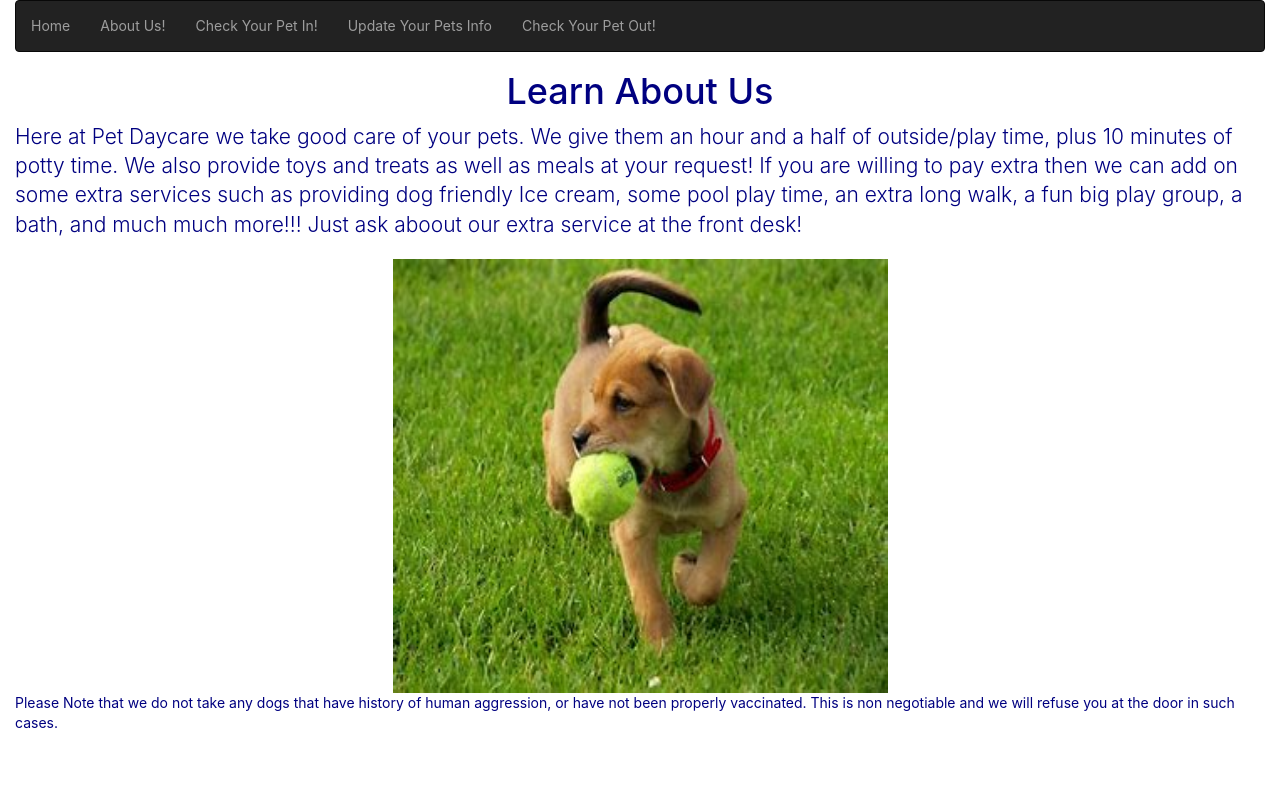
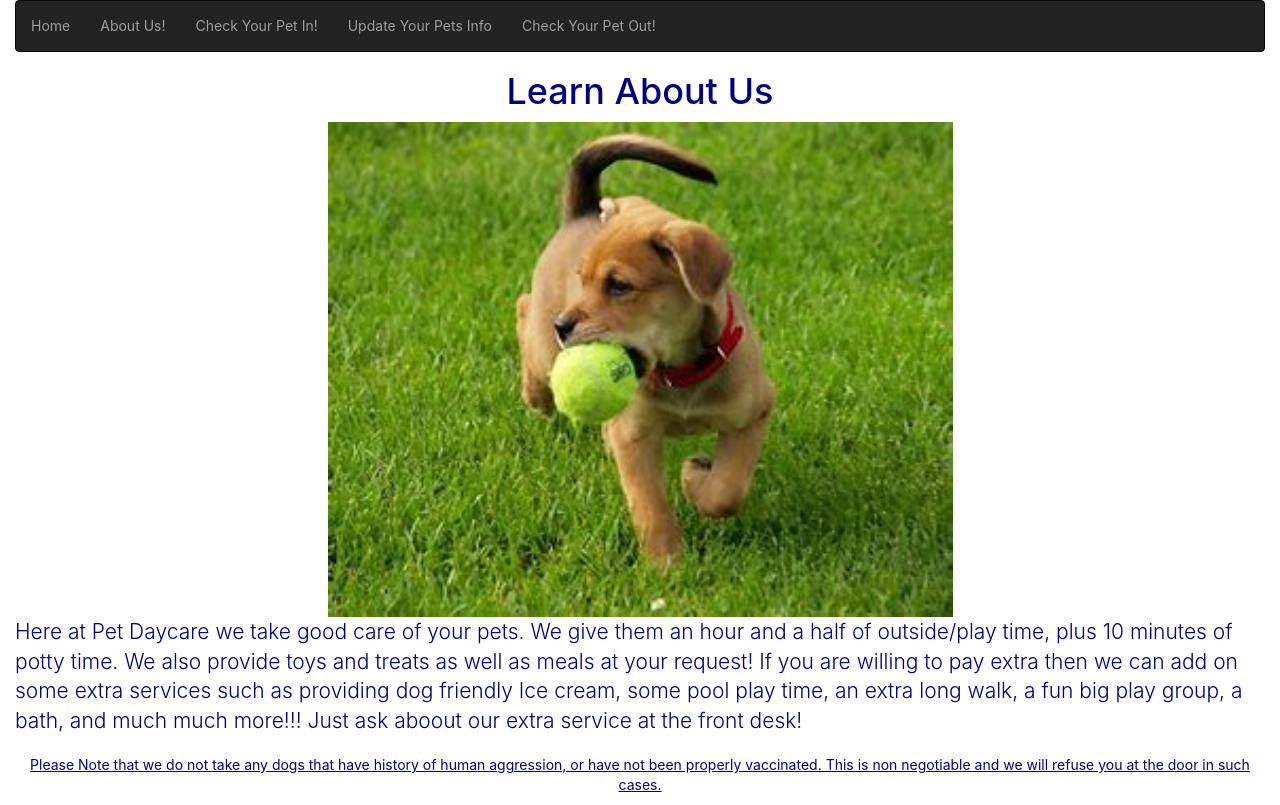
Before and after one commit to Kyle-Oneill20/Final-Project, a React (Create React App) app: page /about in a window 1280 px wide. Built offline with nearby package versions, Linux system fonts and the light colour scheme.

Commit message:
Add files via upload

```diff
--- a/src/Components/About.js
+++ b/src/Components/About.js
@@ -1,15 +1,16 @@
 import React from 'react';
 import './Comp.css'
-import Happy from'./Happy.jpg'
+import Happy from './Happy.jpg'
 export default function About() {
 
-		return <div>
-            <h1 id='about'className="text-uppercase, text-center">Learn About Us</h1>
+      return <div>
+            <h1 id='about' className="text-uppercase, text-center">Learn About Us</h1>
+
+            <div className='dogImage flexbox'>
+                  <img className="dogPic content-center" src={Happy} alt="Happy dogs" />
+            </div>
             <p id='aboutBody' className="text-center, lead "> Here at Pet Daycare we take good care of your pets. We give them an hour and a half of outside/play time, plus 10 minutes of potty time. We also provide toys and treats as well as meals at your request! If you are willing to pay extra then we can add on some extra services such as providing dog friendly Ice cream, some pool play time, an extra long walk, a fun big play group, a bath, and much much more!!! Just ask aboout our extra service at the front desk! </p>
-            <div className='dogImage flexbox'>
-            <img className=" content-center" src={Happy} alt="Happy dogs" height={434} width={495}/>
-           </div>
-            <p>Please Note that we do not take any dogs that have history of human aggression, or have not been properly vaccinated. This is non negotiable and we will refuse you at the door in such cases.</p>
-            </div>
+            <p className= 'text-center warning' >Please Note that we do not take any dogs that have history of human aggression, or have not been properly vaccinated. This is non negotiable and we will refuse you at the door in such cases.</p>
+      </div>
 
-    }
+}
--- a/src/Components/Add.js
+++ b/src/Components/Add.js
@@ -11,7 +11,7 @@ export default function Add() {
     const [newVaccine, setNewVaccine] = useState(Boolean)
     const [newAggression, setNewAggression] = useState(Boolean)
     function postNewPets(e) {
-        e.preventDefault()
+
 
         console.log(newPetsName, newPetsBreed, newPetsAge, newVaccine,newAggression)
 
@@ -56,15 +56,15 @@ export default function Add() {
             <form>
                 <h2 className="lead">
                     <label>Name</label><br></br>
-                    <input className="required" onChange={(e) => setNewPetsName(e.target.value)} required></input><br></br>
+                    <input className="required" onChange={(e) => setNewPetsName(e.target.value)} required={true}/><br></br>
                     <label>Breed</label><br></br>
-                    <input className="required" onChange={(e) => setNewPetsBreed(e.target.value)} required></input><br></br>
+                    <input className="required" onChange={(e) => setNewPetsBreed(e.target.value)} required={true}/><br></br>
                     <label>Age</label><br></br>
-                    <input className="required" onChange={(e) => setNewPetsAge(e.target.value)} required></input><br></br>
+                    <input className="required" onChange={(e) => setNewPetsAge(e.target.value)} required={true}/><br></br>
 
                     <div className=" custom-select buttongroup">
                         <br></br><label> Is your pet Vaccinated?</label><br></br>
-                        <br></br><select onChange={(e) => setNewVaccine(e.target.value)}>
+                        <br></br><select onChange={(e) => setNewVaccine(e.target.value)} required={true}>
                             <option> Please select an option to move on</option>
                             <option value="true" >Yes</option>
                             <option value="false" >No</option>
@@ -73,7 +73,7 @@ export default function Add() {
 
                     <div className=" custom-select buttongroup">
                         <br></br><label>Has your pet had a history of aggression towards humans, or ever bitten anyone?</label><br></br>
-                        <br></br><select onChange={(e) => setNewAggression(e.target.value)}>
+                        <br></br><select onChange={(e) => setNewAggression(e.target.value)} required={true}>
                             <option>  Please select option to move on</option>
                             <option value= "true" > Yes </option>
                             <option value= "false" > No</option>
--- a/src/Components/Comp.css
+++ b/src/Components/Comp.css
@@ -38,6 +38,9 @@ input{
     border-radius: 10px;
     padding: 5px;
 }
+input:hover{
+    background-color: aliceblue;
+}
 select{
     border: none;
     border-radius: 10px;
@@ -49,13 +52,17 @@ option{
     border-radius: 5px;
 }
 select:hover{
-    background-color: beige;
+    background-color: rgba(240, 248, 255, 2);
 }
 option:hover{
-    background-color: beige;
+    background-color: rgba(240, 248, 255, 2);
 }
 li:hover{
     background-color: color(from black srgb r g b);
+}
+button:hover{
+    background-color: rgba(240, 248, 255, 2);
+
 }
 
 .dogImage{
@@ -70,3 +77,11 @@ li:hover{
 nav{
     justify-content: center;
 }
+.dogPic{
+    height: auto;
+    width: 50%;
+}
+.warning{
+    text-decoration: underline;
+
+}
--- a/src/Components/Update.js
+++ b/src/Components/Update.js
@@ -18,7 +18,7 @@ export default function Update(){
     }, [])
 
     function updatePet(e,petObject){
-        e.preventDefault
+
         let updatedPetObject = {
             ...petObject,
             Name: updatedName,
@@ -33,7 +33,7 @@ export default function Update(){
             headers:{
                 "Content-Type": "application/json"
             },
-        }).then(console.log(updatedPetObject)).then(()=>getPets()).then(alert("Pet Info Updated!")).then(<Home/>)
+        }).then(console.log(updatedPetObject)).then(()=>getPets()).then(alert("Pet Info Updated!")).then(Update)
     }
 
 
```
